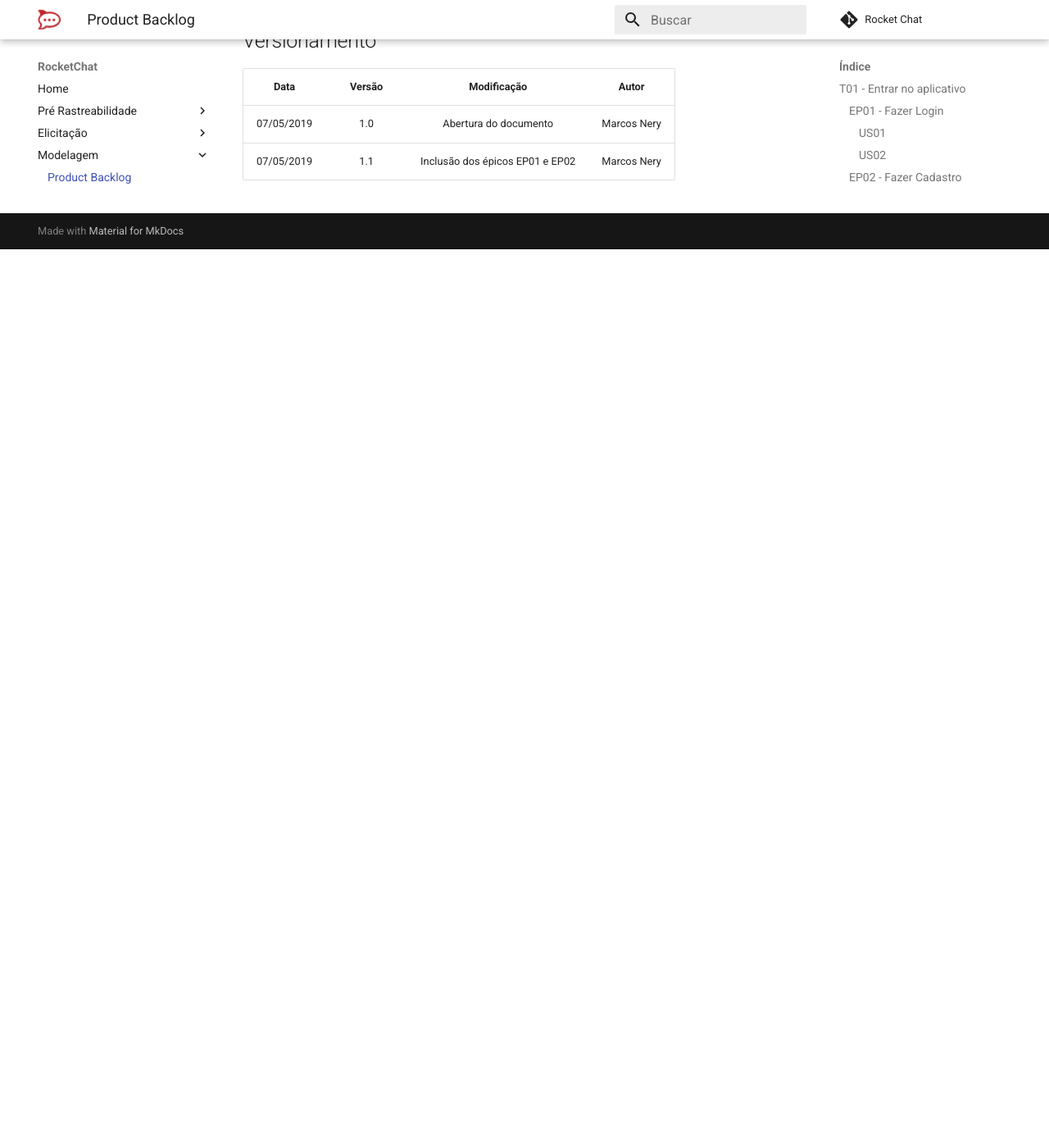
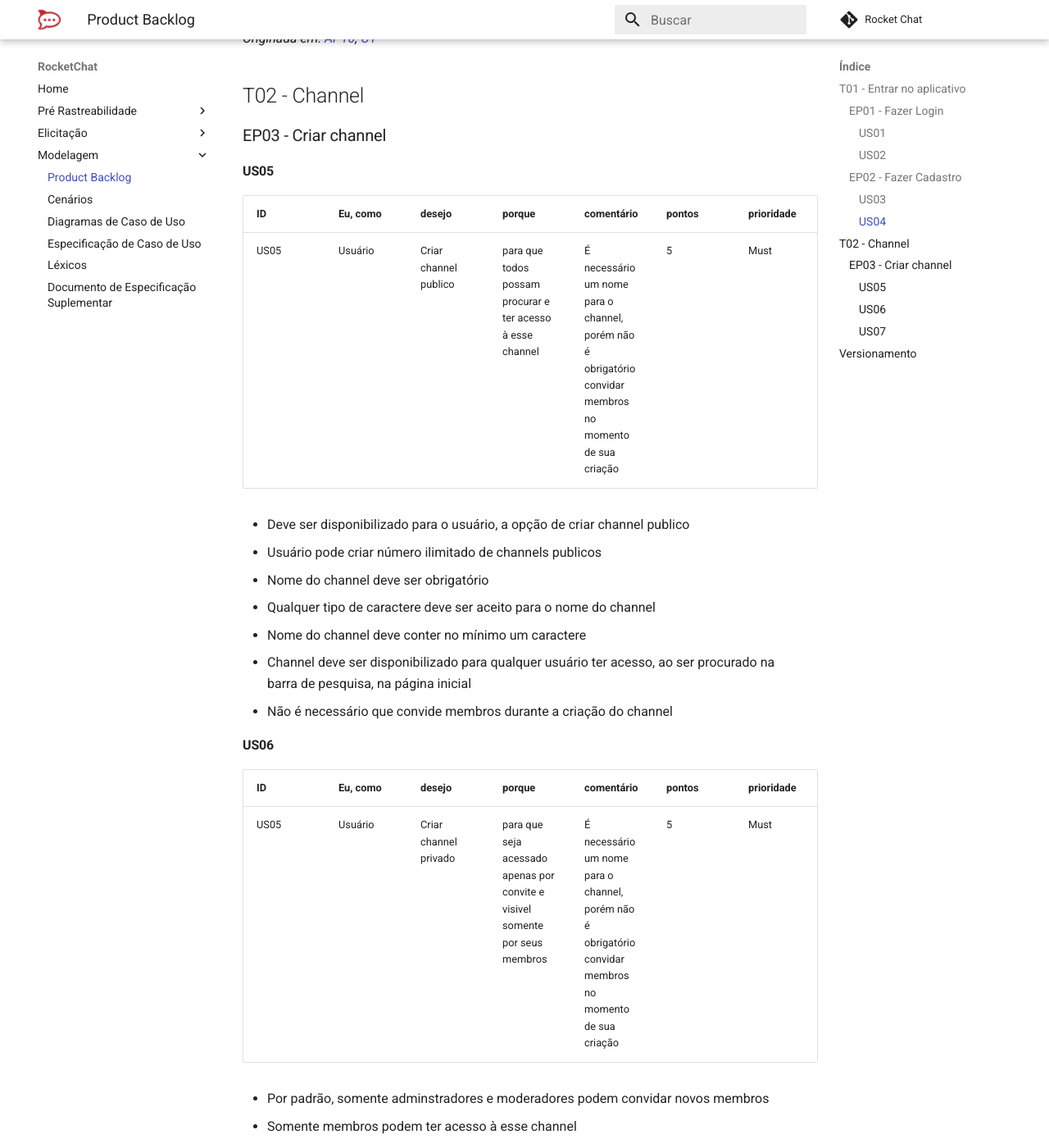
Before and after one commit to MarcosNBJ/2019.1-RocketChat, an MkDocs documentation site: the page built from docs/Modelagem/backlog.md, in a window 1280 px wide and 1400 px high, scrolled down 2645 px. Shown: the whole window at 82% size. Built offline with MkDocs 1.6.1 and Material for MkDocs 9.7.7, drawn with Linux system fonts in a browser that asks for light colours; comment, search, counter and statistics services are not loaded; before the commit the page ends 2949 px from its top, so only the background shows below that; some of the changed text lies outside the part shown.

Commit message:
Update backlog.md

```diff
--- a/docs/Modelagem/backlog.md
+++ b/docs/Modelagem/backlog.md
@@ -3,6 +3,8 @@
 1. [T01 - Entrar no aplicativo](#t01-entrar-no-aplicativo)
     1. [EP01 - Fazer Login](#ep01-fazer-login)
     2. [EP02 - Fazer Cadastro](#ep02-fazer-cadastro)
+2. [T02 - Channel](#t01-channel)
+    1. [EP03 - Criar channel](#ep03-criar-channel)
 
 
 ## T01 - Entrar no aplicativo
@@ -63,6 +65,49 @@
 
 _Originada em: [AP10](../Elicita%C3%A7%C3%A3o/Introspeccao.md#introspeccao-02), [C1](cenarios.md#c1-v2)_
 
+## T02 - Channel
+
+### EP03 - Criar channel
+
+#### US05
+
+| ID | Eu, como | desejo | porque | comentário | pontos | prioridade |
+|----|----------|--------|--------|------------|--------|------------|
+| US05 | Usuário | Criar channel publico | para que todos possam procurar e ter acesso à esse channel | É necessário um nome para o channel, porém não é obrigatório convidar membros no momento de sua criação | 5 | Must |
+
+- Deve ser disponibilizado para o usuário, a opção de criar channel publico
+- Usuário pode criar número ilimitado de channels publicos
+- Nome do channel deve ser obrigatório
+- Qualquer tipo de caractere deve ser aceito para o nome do channel
+- Nome do channel deve conter no mínimo um caractere
+- Channel deve ser disponibilizado para qualquer usuário ter acesso, ao ser procurado na barra de pesquisa, na página inicial
+- Não é necessário que convide membros durante a criação do channel
+
+#### US06
+
+| ID | Eu, como | desejo | porque | comentário | pontos | prioridade |
+|----|----------|--------|--------|------------|--------|------------|
+| US05 | Usuário | Criar channel privado | para que seja acessado apenas por convite e visivel somente por seus membros | É necessário um nome para o channel, porém não é obrigatório convidar membros no momento de sua criação | 5 | Must |
+
+- Por padrão, somente adminstradores e moderadores podem convidar novos membros
+- Somente membros podem ter acesso à esse channel
+- Usuário pode criar número ilimitado de channels privados
+- Deve ser disponibilizado para o usuário, a opção de criar channel privado
+- Nome do channel deve ser obrigatório
+- Membros só podem ser adicionados, se forem convidados
+- Qualquer tipo de caractere deve ser aceito para o nome do channel
+- Administrador determina quem pode convidar membros
+- Nome do channel deve conter no mínimo um caractere
+- Não é necessário que convide membros durante a criação do channel
+
+#### US07
+
+| ID | Eu, como | desejo | porque | comentário | pontos | prioridade |
+|----|----------|--------|--------|------------|--------|------------|
+| US05 | Usuário | Enviar mensagem direta | gostaria de enviar mensagens privadas para determinado usuário|  | 5 | Must |
+
+- Conversa iniciada ao acessar o perfil de um usuário na lista de membros de um channel, ou ao procura-lo na barra de pesquisa, na página inicial
+
 
 ## Versionamento
 
@@ -70,3 +115,4 @@
 |  :------: | :------: | :------: | :------: |
 | 07/05/2019 | 1.0 | Abertura do documento | Marcos Nery |
 | 07/05/2019 | 1.1 | Inclusão dos épicos EP01 e EP02 | Marcos Nery |
+| 07/05/2019 | 1.2 | Inclusão do épico EP03 | Heron Rodrigues |
```
